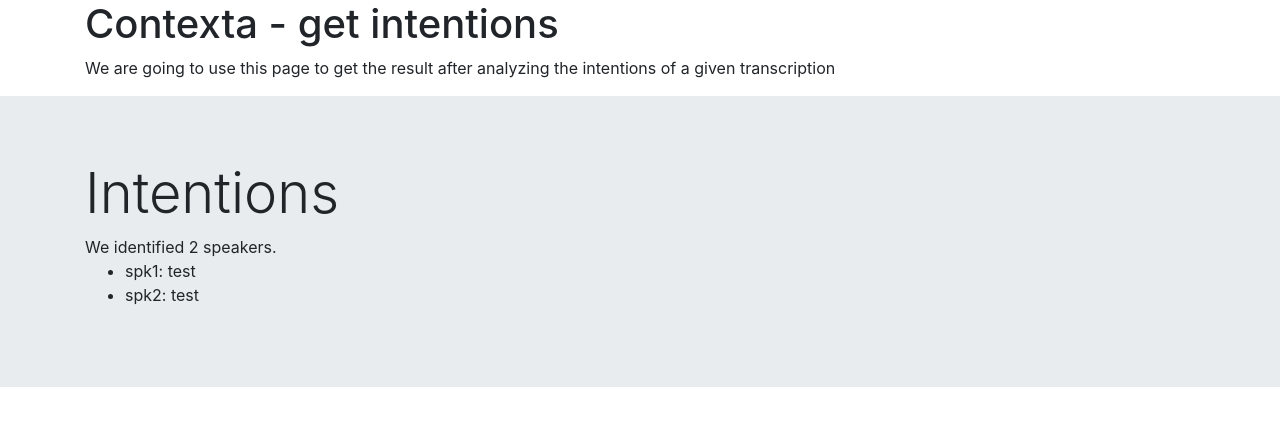
After one commit to pranavsdev/fff, a Flask app: page /contexta/intents in a window 1280 px wide. The commit adds this page. Shown: the top 426 px of the page. Run offline with Flask 2, Linux system fonts and the light colour scheme; some libraries are stand-ins or nearby versions.

Commit message:
Make Contexta web accessible

```diff
--- a/app.py
+++ b/app.py
@@ -22,11 +22,24 @@ def get_access_token():
         return render_template("index.html", data=response[0])
 
 
+@app.route("/contexta/intents", methods=["GET"])
+def get_intents():
+    """
+    Gets the intent for the example transcription
+    """
+    contexta = Contexta()
+    response = contexta.get()
+    normal_dict = {
+        key: value for key, value in response[0].items()
+    }  # Default dict has an error key that we don't want
+    return render_template("contexta.html", data=normal_dict)
+
+
 # API section begins here
 api = Api(app)
-api.add_resource(Authorization, "/auth")
-api.add_resource(Chatbot, "/receive-sms")
-api.add_resource(Contexta, "/contexta")
+api.add_resource(Authorization, "/v1/auth")
+api.add_resource(Chatbot, "/v1/receive-sms")
+api.add_resource(Contexta, "/v1/contexta")
 
 if __name__ == "__main__":
     app.run(port="5003", debug=True)
--- a/resources.py
+++ b/resources.py
@@ -137,4 +137,4 @@ class Contexta(Resource):
             target = fields[0]
             words = fields[1:]
             for word in words:
-                vocabulary[word].append(target)
+                self.vocabulary[word].append(target)
--- a/templates/base.html
+++ b/templates/base.html
@@ -1,5 +1,10 @@
 <html>
     <head>
+        <meta charset="utf-8">
+        <meta name="viewport" content="width=device-width, initial-scale=1, shrink-to-fit=no">
+        <!-- <meta name="description" content="">
+        <meta name="author" content=""> -->
+
         <title>{% block title %}{% endblock %}</title>
         <!-- Required meta tags -->
         <meta charset="utf-8">
@@ -8,8 +13,15 @@
         <!-- Bootstrap CSS -->
         <link rel="stylesheet" href="https://stackpath.bootstrapcdn.com/bootstrap/4.3.1/css/bootstrap.min.css" integrity="sha384-ggOyR0iXCbMQv3Xipma34MD+dH/1fQ784/j6cY/iJTQUOhcWr7x9JvoRxT2MZw1T" crossorigin="anonymous">
 
+        <!-- Fonts -->
+        <link href="https://fonts.googleapis.com/css?family=Montserrat:400,700" rel="stylesheet" type="text/css">
+        <link href="https://fonts.googleapis.com/css?family=Lato:400,700,400italic,700italic" rel="stylesheet" type="text/css">
+
     </head>
-    <body>{% block content %}{% endblock %}
+    <body>
+        {% block content %}
+        {% endblock %}
+
         <!-- Optional JavaScript -->
     <!-- jQuery first, then Popper.js, then Bootstrap JS -->
     <script src="https://code.jquery.com/jquery-3.3.1.slim.min.js" integrity="sha384-q8i/X+965DzO0rT7abK41JStQIAqVgRVzpbzo5smXKp4YfRvH+8abtTE1Pi6jizo" crossorigin="anonymous"></script>
--- /dev/null
+++ b/templates/contexta.html
@@ -0,0 +1,34 @@
+{% extends 'base.html' %}
+{% block title %}
+API Store GroSkill Workshop
+{% endblock %}
+{% block content %}
+<div class="container">
+    <h1>Contexta - get intentions</h1>
+    <p>We are going to use this page to get the result after analyzing the intentions of a given transcription</p>
+</div>
+{% if data.error %}
+<p>Error reason: {{data.error.name}}</p>
+{% else %}
+<div class="jumbotron jumbotron-fluid">
+  <div class="container">
+    <h1 class="display-4">Intentions</h1>
+    {% if data|length  == 0 %}
+      No speaker could be identified.
+    {% elif data|length == 1 %}
+      We identified a speaker with intent:
+      {{data.value()}}
+    {% else %}
+      We identified {{ data|length }} speakers.
+      <ul>
+      {% for key, value in data.items() %}
+        <li>{{key}}: {{ value }}</li>
+      {% endfor %}
+      </ul>
+    {% endif %}
+  </div>
+</div>
+
+{% endif %}
+
+{% endblock %}
```
